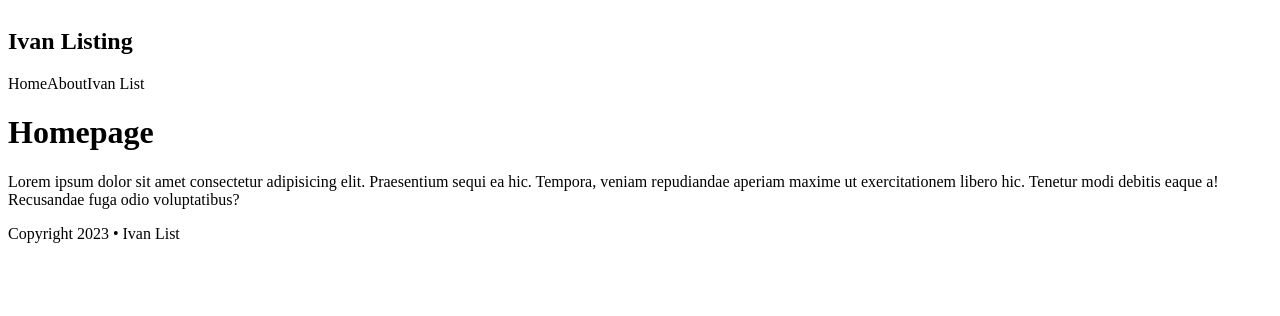
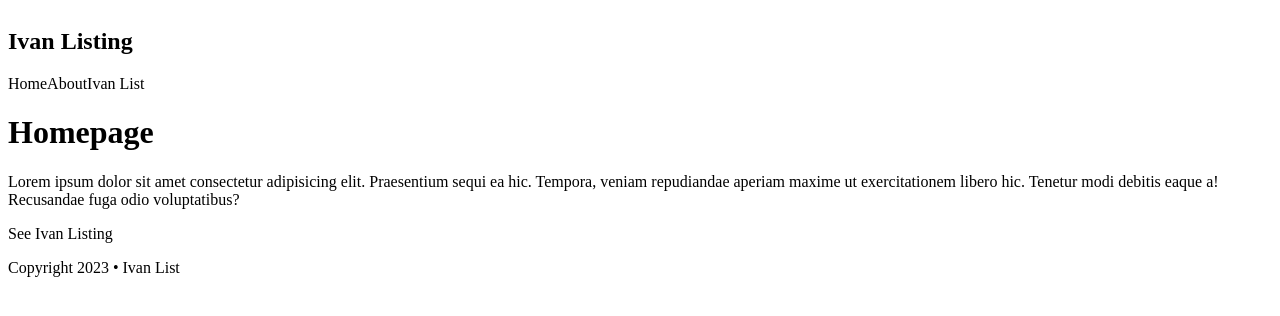
Before and after one commit to irubioph/njs-001-listing, a Next.js app: page / in a window 1280 px wide. Shown: the top 316 px of the page. Built offline with nearby package versions, Linux system fonts and the light colour scheme.

Commit message:
Lesson 4: Linking Between Pages

```diff
--- a/components/Navbar.js
+++ b/components/Navbar.js
@@ -1,12 +1,15 @@
+import Link from "next/link";
+
+Link
 const Navbar = () => {
     return (
         <nav>
             <div className="logo">
                 <h1>Ivan Listing</h1>
             </div>
-        <a>Home</a>
-        <a>About</a>
-        <a>Ivan List</a>
+        <Link href="/">Home</Link>
+        <Link href="/about">About</Link>
+        <Link href="/listing">Ivan List</Link>
         </nav>
      );
 }
--- a/pages/index.js
+++ b/pages/index.js
@@ -1,9 +1,12 @@
 import Head from 'next/head'
+import Navbar from '@/components/Navbar'
+import Footer from '@/components/Footer'
 import Image from 'next/image'
 import { Inter } from 'next/font/google'
 import styles from '@/styles/Home.module.css'
-import Navbar from '@/components/Navbar'
-import Footer from '@/components/Footer'
+import Link from 'next/link'
+
+
 
 const inter = Inter({ subsets: ['latin'] })
 
@@ -13,6 +16,7 @@ export default function Home() {
     <Navbar />
     <h1>Homepage</h1>
     <p>Lorem ipsum dolor sit amet consectetur adipisicing elit. Praesentium sequi ea hic. Tempora, veniam repudiandae aperiam maxime ut exercitationem libero hic. Tenetur modi debitis eaque a! Recusandae fuga odio voluptatibus?</p>
+    <Link href="/listing">See Ivan Listing</Link>
     <Footer />
    </div>
   )
```
